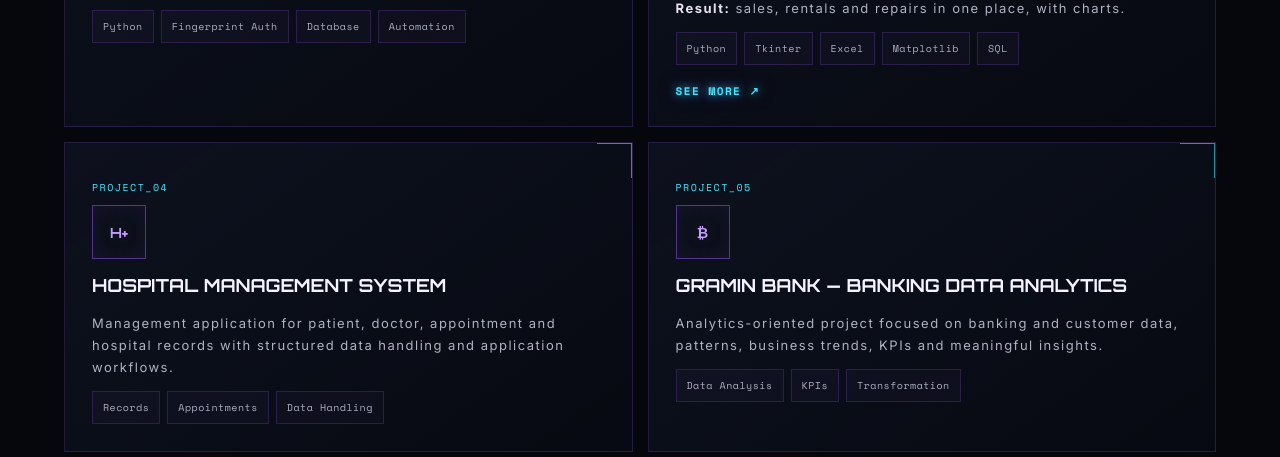
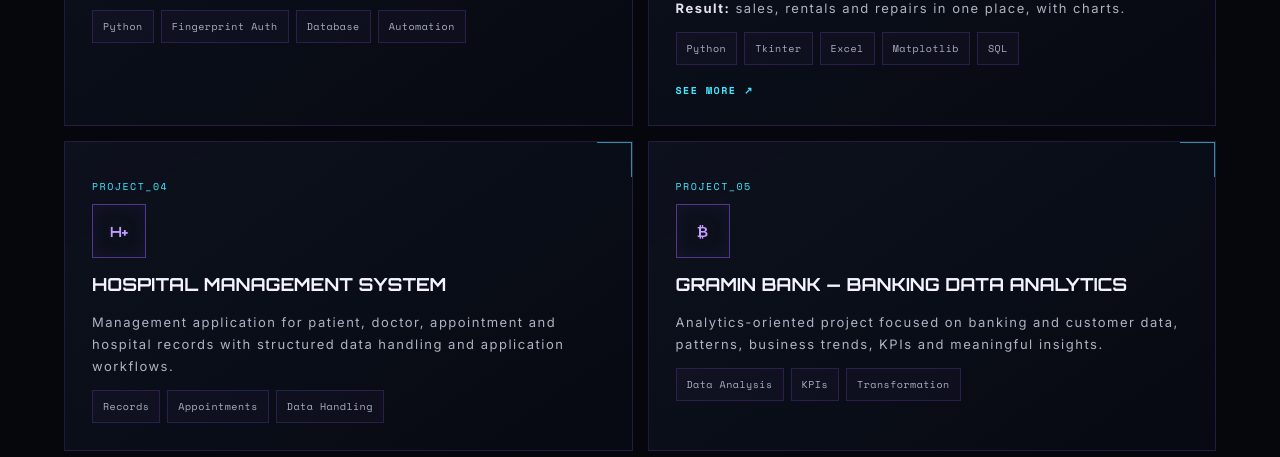
Before and after one commit to priynkp/Portfolio, a plain HTML site: page index.html in a window 1280 px wide. Shown: the part 5479-5936 px from the top of the page. Drawn offline with nearby package versions, Linux system fonts and the light colour scheme.

Commit message:
Add files via upload

```diff
--- a/style(5).css
+++ b/style(5).css
@@ -80,7 +80,7 @@ footer{display:flex;justify-content:space-between;padding:22px 6vw;border-top:1p
 @keyframes hireDepth{0%,100%{transform:perspective(400px) translateZ(0);box-shadow:0 0 32px rgba(155,92,255,.4),0 16px 34px rgba(0,0,0,.5)}50%{transform:perspective(400px) translateZ(-28px) scale(.965);box-shadow:0 0 8px rgba(155,92,255,.14),0 2px 6px rgba(0,0,0,.55)}}
 @media(max-width:900px){.platform-grid{grid-template-columns:1fr 1fr}}
 @media(max-width:680px){.platform-grid{grid-template-columns:1fr}}
-@media(prefers-reduced-motion:reduce){.nav-freelance,.hire-depth,.card-link{animation:none}}
+@media(prefers-reduced-motion:reduce){.nav-freelance,.hire-depth{animation:none}}
 
 /* HIRE ME static + linked platform logos (her pick, Nov 16) */
 .hire-static{cursor:default}
@@ -93,5 +93,5 @@ footer{display:flex;justify-content:space-between;padding:22px 6vw;border-top:1p
 .github-cta{align-items:center}
 .github-cta-label{font:700 10px var(--mono);letter-spacing:1.5px;color:#e5e2ef}
 
-.card-link{display:inline-block;margin-top:18px;font:700 11px var(--mono);letter-spacing:1.5px;color:var(--cyan);text-decoration:none;text-shadow:0 0 8px rgba(66,232,255,.75),0 0 18px rgba(155,92,255,.6);animation:neonFlicker 4.2s infinite;transition:.25s}
-.card-link:hover{color:#fff;text-shadow:0 0 12px rgba(66,232,255,.9),0 0 26px rgba(155,92,255,.8)}
+.card-link{display:inline-block;margin-top:18px;font:700 10px var(--mono);letter-spacing:1.5px;color:var(--cyan);text-decoration:none;transition:.25s}
+.card-link:hover{color:#fff;text-shadow:0 0 12px rgba(66,232,255,.6)}
```
